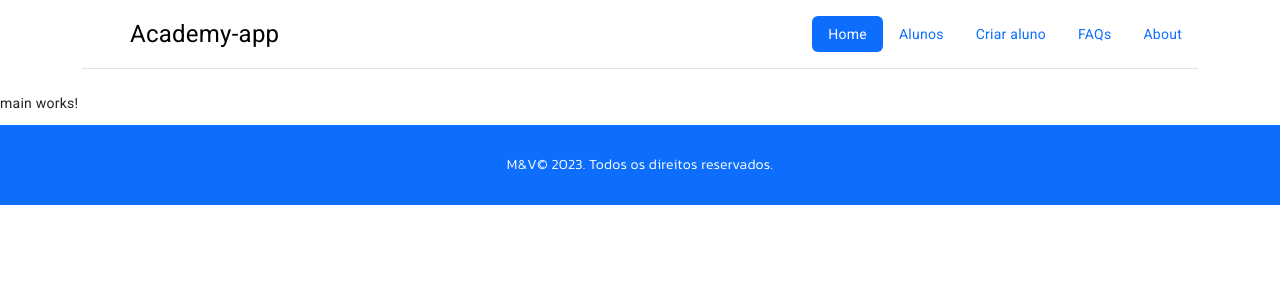
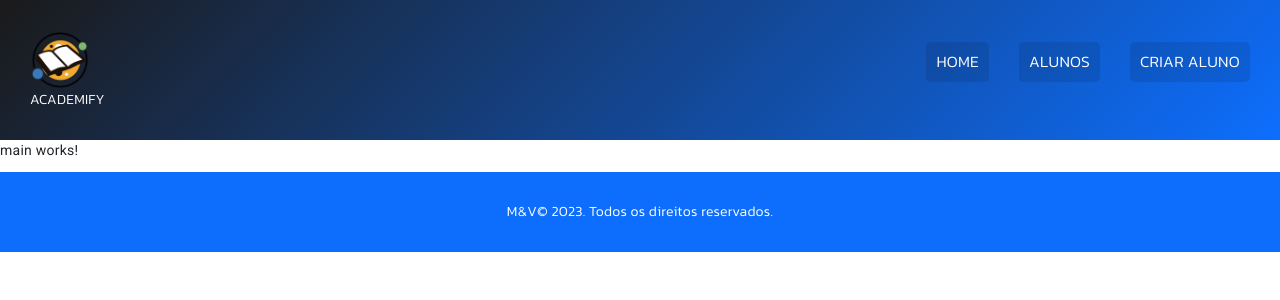
Before and after one commit to Mathruu/Academify-app, an Angular app: page / in a window 1280 px wide. Shown: the top 300 px of the page. Built offline with nearby package versions, Linux system fonts and the light colour scheme.

Commit message:
estilizando a nav-bar

```diff
--- a/src/app/template/header/header.component.css
+++ b/src/app/template/header/header.component.css
@@ -1,4 +1,65 @@
-.container {
+@import url('https://fonts.googleapis.com/css2?family=Kanit:wght@300&display=swap');
+
+li {
+    list-style: none;
+}
+
+a {
+    text-decoration: none;
+}
+
+img {
     display: block;
     width: 100%;
+    border-radius: 5px;
 }
+
+.header {
+    font-family: 'Kanit', "Helvetica Neue", sans-serif;
+    background: linear-gradient(135deg, rgb(27, 26, 26), #0D6EFD);
+    padding: 30px;
+    display: grid;
+    grid-template-columns: 1fr auto;
+    align-items: center;
+}
+
+.logo {
+    max-width: 60px;
+}
+
+.header nav ul {
+    display: flex;
+    flex-wrap: wrap;
+}
+
+.header nav a {
+    display: block;
+    padding: 10px;
+    color: white;
+    font-size: 1.125em;
+    background-color: rgba(0, 0, 0, .1);
+    border-radius: 5px;
+    transition: 0.3s;
+}
+
+.header nav a:hover {
+    background-color: rgba(0, 0, 0, .5);
+}
+
+.header li + li {
+    margin-left: 30px;
+}
+
+@media (max-width: 760px) {
+    .header > .logo {
+        margin-right: 10px;
+    }
+
+    .header li + li {
+        margin-left: 10px;
+    }
+}
+
+.logo-title {
+    color: white;
+}
--- a/src/app/template/header/header.component.html
+++ b/src/app/template/header/header.component.html
@@ -1,52 +1,10 @@
-<div class="container">
-<header class="d-flex flex-wrap justify-content-center py-3 mb-4 border-bottom">
-    <a href="/" class="d-flex align-items-center mb-3 mb-md-0 me-md-auto link-body-emphasis text-decoration-none">
-        <svg class="bi me-2" width="40" height="32">
-            <use xlink:href="#bootstrap"></use>
-        </svg>
-        <span class="fs-4">Academy-app</span>
-    </a>
-
-    <ul class="nav nav-pills">
-        <li class="nav-item"><a href="#" class="nav-link active" aria-current="page">Home</a></li>
-        <li class="nav-item"><a href="#" class="nav-link" routerLinkActive="active" [routerLink]="['list-alunos']" >Alunos</a></li>
-        <li class="nav-item"><a href="#" class="nav-link" routerLinkActive="active" [routerLink]="['create-alunos']">Criar aluno</a></li>
-        <li class="nav-item"><a href="#" class="nav-link">FAQs</a></li>
-        <li class="nav-item"><a href="#" class="nav-link">About</a></li>
-    </ul>
+<header class="header">
+    <a href="#" class="logo"><img src="../../../assets/img/academify.png" alt=""><span class="logo-title">ACADEMIFY</span></a>
+    <nav>
+        <ul>
+            <li><a href="#" class="nav-link active" aria-current="page">HOME</a></li>
+            <li><a href="#" class="nav-link" routerLinkActive="active" [routerLink]="['list-alunos']" >ALUNOS</a></li>
+            <li><a href="#" class="nav-link" routerLinkActive="active" [routerLink]="['create-alunos']">CRIAR ALUNO</a></li>
+        </ul>
+    </nav>
 </header>
-</div>
-
-<!-- <div class="container">
-<nav class="navbar navbar-expand-lg navbar-light bg-light">
-    <a class="navbar-brand" href="#">Navbar</a>
-    <button class="navbar-toggler" type="button" data-toggle="collapse" data-target="#navbarNavDropdown"
-        aria-controls="navbarNavDropdown" aria-expanded="false" aria-label="Toggle navigation">
-        <span class="navbar-toggler-icon"></span>
-    </button>
-    <div class="collapse navbar-collapse" id="navbarNavDropdown">
-        <ul class="navbar-nav">
-            <li class="nav-item active">
-                <a class="nav-link" href="#">Home <span class="sr-only">(current)</span></a>
-            </li>
-            <li class="nav-item">
-                <a class="nav-link" routerLinkActive="active" [routerLink]="['list-alunos']" href="#">Alunos</a>
-            </li>
-            <li class="nav-item">
-                <a class="nav-link" routerLinkActive="active" [routerLink]="['create-alunos']" href="#">Criar Alunos</a>
-            </li>
-            <li class="nav-item dropdown">
-                <a class="nav-link dropdown-toggle" href="#" id="navbarDropdownMenuLink" data-toggle="dropdown"
-                    aria-haspopup="true" aria-expanded="false">
-                    Dropdown link
-                </a>
-                <div class="dropdown-menu" aria-labelledby="navbarDropdownMenuLink">
-                    <a class="dropdown-item" href="#">Action</a>
-                    <a class="dropdown-item" href="#">Another action</a>
-                    <a class="dropdown-item" href="#">Something else here</a>
-                </div>
-            </li>
-        </ul>
-    </div>
-</nav>
-</div> -->
```
Also changed, not shown: src/assets/img/academify.png (added).
